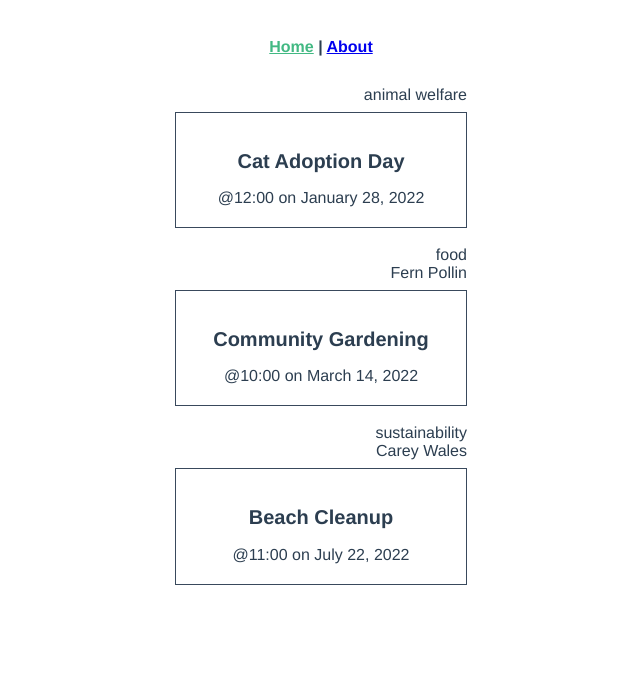
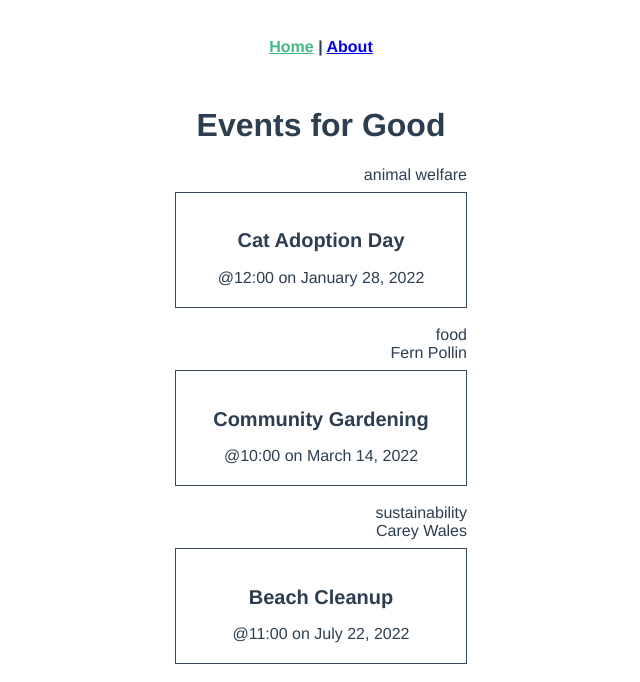
Before and after one commit to ChindanaiNaKub/vite-project, a Vue app: page / in a window 1280 px wide. Shown: the top 682 px of the page, without its empty margins (319-959 px from the left). Built offline with nearby package versions, Linux system fonts and the light colour scheme; the HTML template or start-up script is replaced by a standard one.

Commit message:
9.3 checkpoint

```diff
--- a/src/views/HomeView.vue
+++ b/src/views/HomeView.vue
@@ -41,6 +41,8 @@ const events = ref<Event[]>([
 </script>
 
 <template>
+  <h1>Events for Good</h1>
+  <!--- new element-->
   <div class="events">
     <div v-for="event in events" :key="event.id">
       <EventMeta :category="event.category" :organizer="event.organizer" />
```
